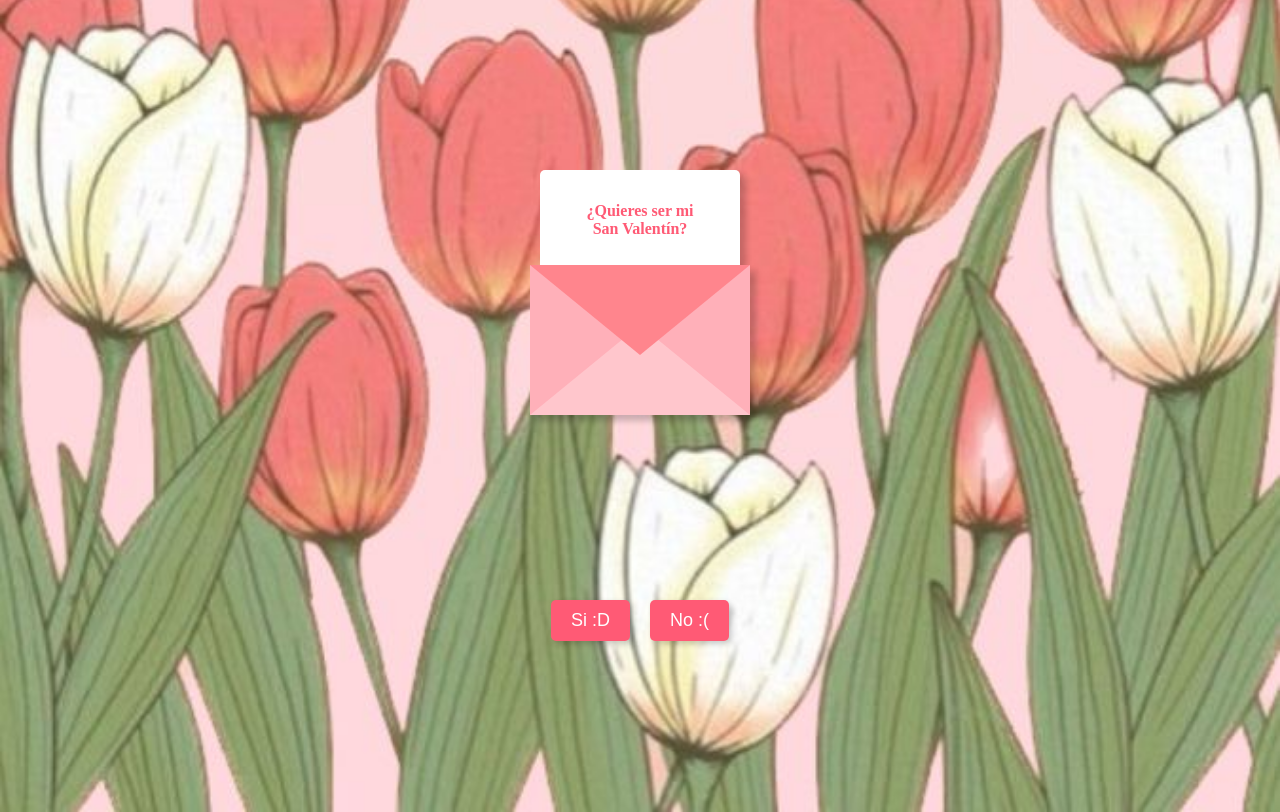
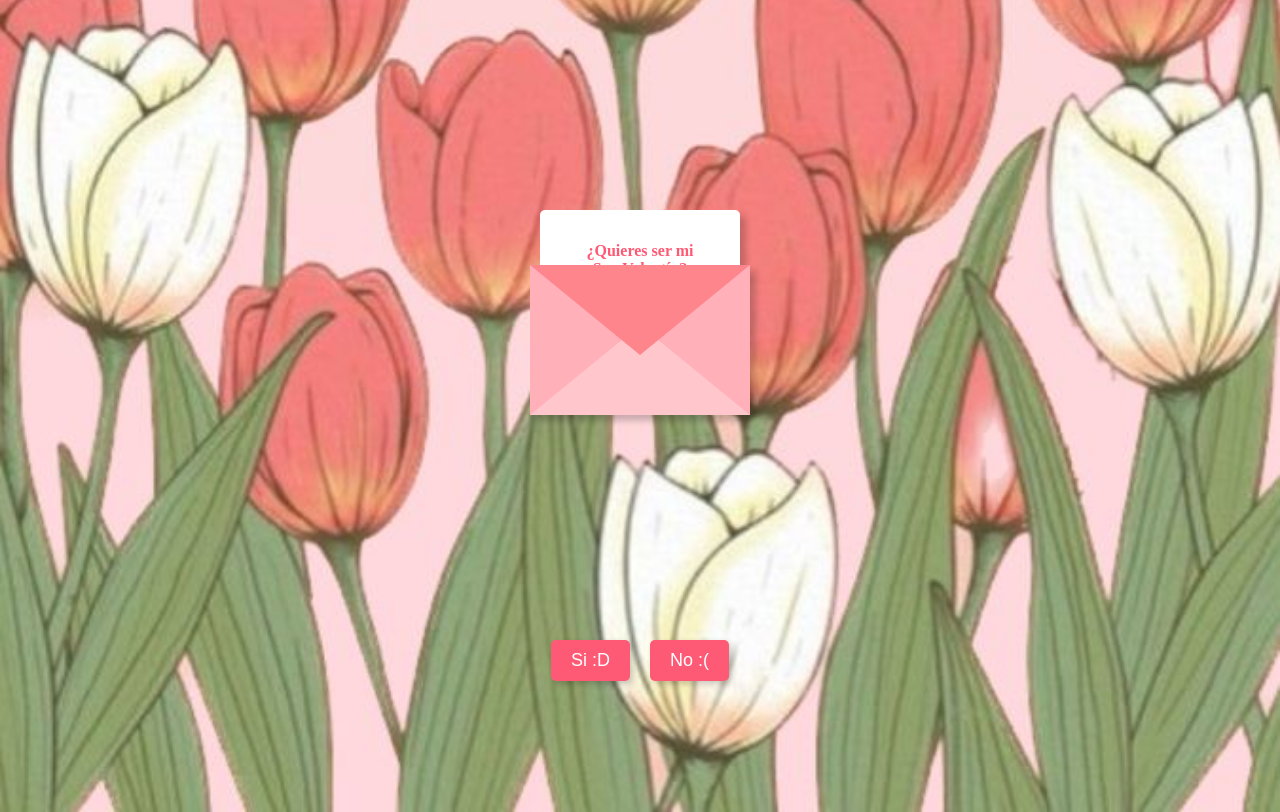
Before and after one commit to JairoMtz28/M-J, a plain HTML site: page index.html in a window 1280 px wide. Both pictures are taken after a click on the button 640 px from the left and 340 px from the top of the page. Shown: the top 812 px of the page. Drawn offline with nearby package versions, Linux system fonts and the light colour scheme.

Commit message:
Update index.html 2

```diff
--- a/index.html
+++ b/index.html
@@ -46,7 +46,7 @@
             color: #ff5a75;
             animation: heartbeat 1.5s infinite;
             position: relative;
-            top: 50px;
+            top: 95px;
         }
 
 
@@ -135,7 +135,7 @@
 
         .mostrar {
             opacity: 1;
-            transform: translateY(-10px);
+            transform: translateY(30px);
         }
 
         .botones {
@@ -143,7 +143,7 @@
             display: none;
 
             position: relative;
-            bottom: 100px; /* Mueve el h1 hacia abajo */
+            bottom: 100px;
         }
 
         .botones button {
```
